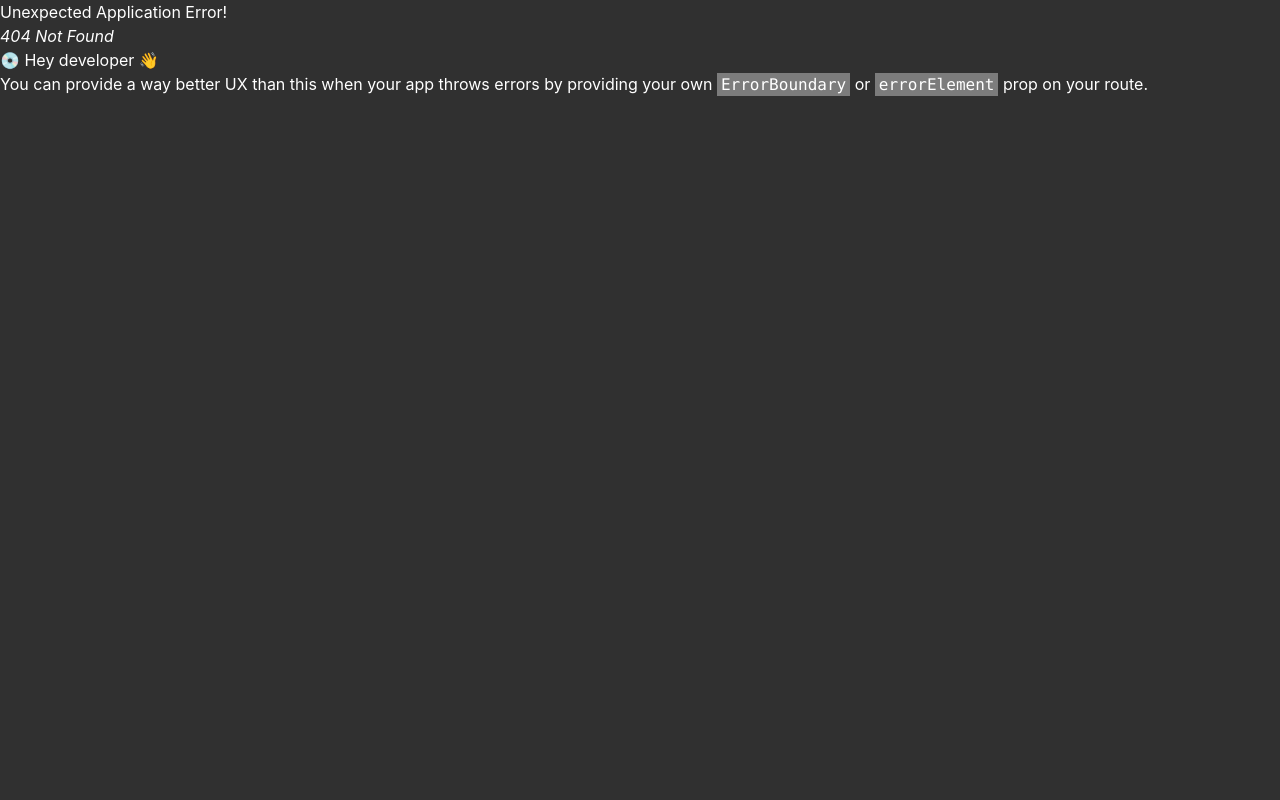
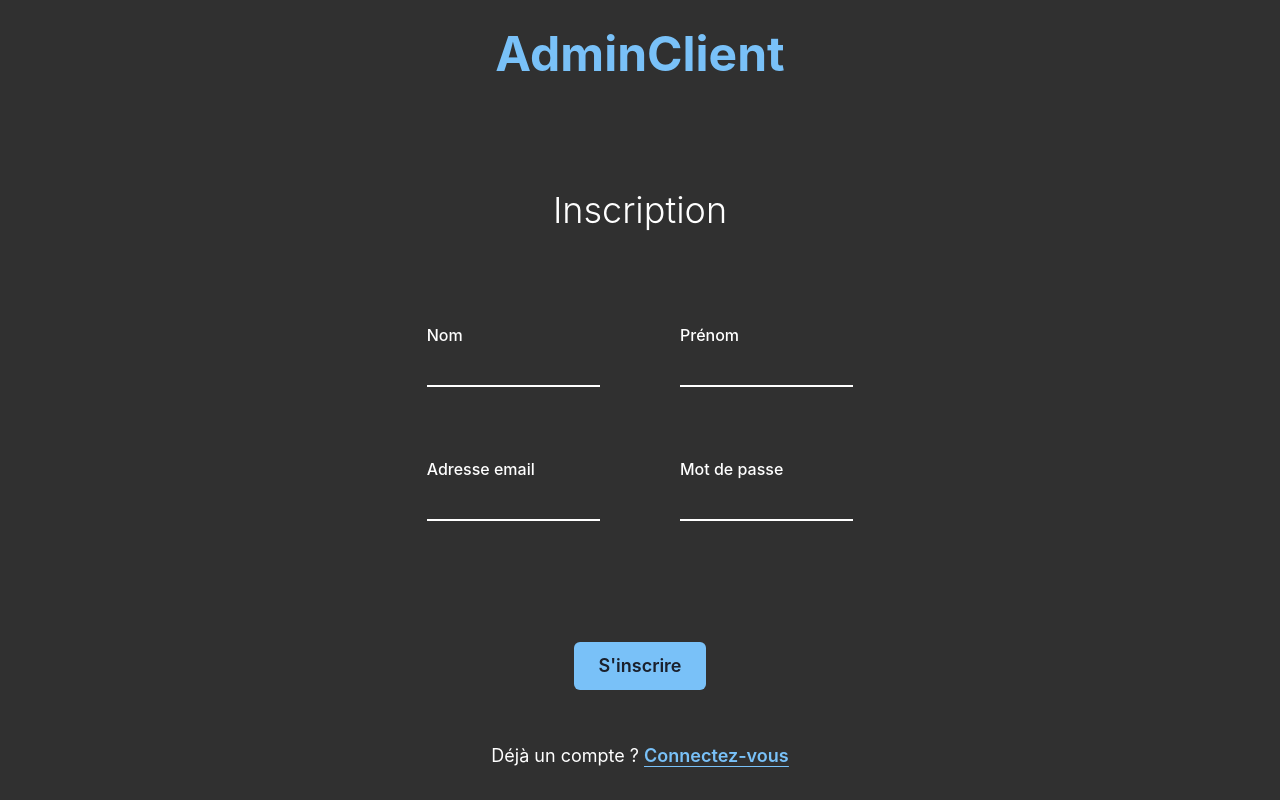
Before and after one commit to Waziio/AdminClient, a React (Vite) app in the folder front/: page /signup in a window 1280 px wide. Before the commit this address had no page. Built offline with nearby package versions, Linux system fonts and the light colour scheme.

Commit message:
signup page + api call

```diff
--- /dev/null
+++ b/front/src/components/MyInput.jsx
@@ -0,0 +1,22 @@
+import { Input } from '@chakra-ui/react'
+
+export default function MyInput({ id, type, onChange, label }) {
+  return (
+    <>
+      <label htmlFor={id ?? ''} className="font-medium">
+        {label ?? ''}
+      </label>
+      <Input
+        id={id ?? undefined}
+        type={type ?? 'text'}
+        variant="flushed"
+        borderBottomWidth={'revert'}
+        borderBottomColor={'third'}
+        focusBorderColor="primary"
+        onChange={onChange}
+        minLength={type === 'password' ? 8 : undefined}
+        maxLength={type === 'password' ? 20 : undefined}
+      ></Input>
+    </>
+  )
+}
--- /dev/null
+++ b/front/src/components/title.jsx
@@ -0,0 +1,9 @@
+import { Heading } from '@chakra-ui/react'
+
+export default function Title() {
+  return (
+    <Heading size={'2xl'} color={'primary'} className="h-1/5 flex justify-center">
+      AdminClient
+    </Heading>
+  )
+}
--- a/front/src/pages/Signin.jsx
+++ b/front/src/pages/Signin.jsx
@@ -1,88 +1,76 @@
-import { Button } from "@chakra-ui/button";
-import { Input } from "@chakra-ui/input";
-import { Heading } from "@chakra-ui/layout";
-import { Link, useNavigate } from "react-router-dom";
-import AuthService from "../services/AuthService.js";
-import { useState } from "react";
+import { Button } from '@chakra-ui/button'
+import { Input } from '@chakra-ui/input'
+import { Link, useNavigate } from 'react-router-dom'
+import AuthService from '../services/AuthService.js'
+import { useState } from 'react'
+import Title from '../components/title.jsx'
+import MyInput from '../components/MyInput.jsx'
 
 export default function Signin() {
-  const [email, setEmail] = useState("");
-  const [password, setPassword] = useState("");
-  const navigate = useNavigate();
+  const [email, setEmail] = useState('')
+  const [password, setPassword] = useState('')
+  const navigate = useNavigate()
 
-  async function handleSigninForm() {
-    const auth = new AuthService();
-    const data = await auth.signin(email, password);
+  async function handleSigninForm(e) {
+    e.preventDefault()
+    const auth = new AuthService()
+    const data = await auth.signin(email, password)
     if (data) {
-      localStorage.setItem("jwt", data?.jwt);
-      localStorage.setItem("isConnected", true);
-      localStorage.setItem("firstname", data?.firstname);
-      localStorage.setItem("lastname", data?.lastname);
-      navigate("/");
+      localStorage.setItem('jwt', data?.jwt)
+      localStorage.setItem('isConnected', true)
+      localStorage.setItem('firstname', data?.firstname)
+      localStorage.setItem('lastname', data?.lastname)
+      navigate('/')
     } else {
       // implement error notification
-      console.log("error")
+      console.log('error')
     }
   }
   return (
     <>
-      <div id="signin-container" className="h-screen flex flex-col justify-center items-center">
-        <Heading size={"3xl"} color={"primary"} className="h-1/5 flex justify-center">
-          AdminClient
-        </Heading>
+      <form id="signin-container" className="h-screen flex flex-col justify-center items-center">
+        <Title></Title>
         <div id="title-container" className="h-1/6">
-          <h2 className="text-5xl">Connexion</h2>
+          <h2 className="text-4xl font-light">Connexion</h2>
         </div>
-        <div id="inputs" className="h-1/2 flex flex-col gap-14">
+        <div id="inputs" className="h-1/2 flex flex-col gap-10">
           <div id="email-container">
-            <label htmlFor="email-input" className="font-medium">
-              Adresse email
-            </label>
-            <Input
+            <MyInput
               id="email-input"
               type="email"
-              variant="flushed"
-              borderBottomWidth={"revert"}
-              borderBottomColor={"third"}
-              focusBorderColor="primary"
+              label={'Adresse email'}
               onChange={(e) => {
-                setEmail(e.target.value);
+                setEmail(e.target.value)
               }}
-            ></Input>
+            ></MyInput>
           </div>
           <div id="password-container">
-            <label htmlFor="password-input" className="font-medium">
-              Mot de passe
-            </label>
-            <Input
+            <MyInput
               id="password-input"
               type="password"
-              variant="flushed"
-              borderBottomWidth={"revert"}
-              borderBottomColor={"third"}
-              focusBorderColor="primary"
+              label={'Mot de passe'}
               onChange={(e) => {
-                setPassword(e.target.value);
+                setPassword(e.target.value)
               }}
-            ></Input>
+            ></MyInput>
           </div>
           <div id="footer-form" className="h-2/5 flex flex-col items-center mt-5">
             <div id="btn-container" className="h-20 flex justify-center items-end">
-              <Button bgColor={"primary"} size={"lg"} onClick={async () => await handleSigninForm()}>
+              <Button type='submit' bgColor={'primary'} size={'lg'} onClick={async (e) => await handleSigninForm(e)}>
                 Se connecter
               </Button>
             </div>
             <div id="signup-container" className="h-20 flex justify-center items-end text-lg">
               <p>
-                Pas de compte ?{" "}
+                Pas de compte ?{' '}
                 <span className="text-primary font-semibold cursor-pointer underline underline-offset-4 hover:underline-offset-8 transition-all duration-200">
-                  <Link to={"/signup"}>Créez-en un</Link>
+                  <Link to={'/signup'}>Créez-en un</Link>
                 </span>
               </p>
             </div>
           </div>
         </div>
-      </div>
+      </form>
     </>
-  );
+  )
 }
--- /dev/null
+++ b/front/src/pages/Signup.jsx
@@ -0,0 +1,86 @@
+import { useState } from 'react'
+import MyInput from '../components/MyInput'
+import Title from '../components/title'
+import { Link, useNavigate } from 'react-router-dom'
+import { Button } from '@chakra-ui/react'
+import AuthService from '../services/AuthService'
+
+export default function Signup() {
+  const [firstname, setFirstname] = useState('')
+  const [lastname, setLastname] = useState('')
+  const [email, setEmail] = useState('')
+  const [password, setPassword] = useState('')
+  const navigate = useNavigate()
+
+  async function handleSignupForm(e) {
+    e.preventDefault()
+    const auth = new AuthService()
+    const data = await auth.signup(firstname, lastname, email, password)
+    if (!data) console.log(data) // TODO : notif error
+    navigate('/signin')
+  }
+
+  return (
+    <div id="page-signup" className="h-screen flex flex-col justify-center items-center">
+      <Title></Title>
+      <div id="signup-title" className="h-1/6">
+        <h2 className="text-4xl font-light">Inscription</h2>
+      </div>
+      <div id="inputs" className="h-1/3 w-1/3 grid grid-cols-2 grid-rows-2 gap-x-20 items-start">
+        <div id="lastname-container" className="flex flex-col justify-cente">
+          <MyInput
+            id={'lastname-input'}
+            label={'Nom'}
+            onChange={(e) => {
+              setLastname(e.target.value)
+            }}
+          ></MyInput>
+        </div>
+        <div id="firstname-container" className="flex flex-col justify-center">
+          <MyInput
+            id={'firstname-input'}
+            label={'Prénom'}
+            onChange={(e) => {
+              setFirstname(e.target.value)
+            }}
+          ></MyInput>
+        </div>
+        <div id="email-container" className="flex flex-col justify-center">
+          <MyInput
+            id={'email-input'}
+            label={'Adresse email'}
+            type={'email'}
+            onChange={(e) => {
+              setEmail(e.target.value)
+            }}
+          ></MyInput>
+        </div>
+        <div id="password-container" className="flex flex-col justify-center">
+          <MyInput
+            id={'password-input'}
+            label={'Mot de passe'}
+            type={'password'}
+            onChange={(e) => {
+              setPassword(e.target.value)
+            }}
+          ></MyInput>
+        </div>
+      </div>
+      <div id="footer" className="h-1/5 flex flex-col items-center mt-5">
+        <div id="btn-container" className="h-20 flex justify-center items-end">
+          <Button bgColor={'primary'} size={'lg'} type="submit" onClick={async (e) => await handleSignupForm(e)}>
+            S&apos;inscrire
+          </Button>
+        </div>
+        <div id="signin-link-container" className="h-20 flex justify-center items-end text-lg">
+          <p>
+            Déjà un compte ?{' '}
+            <span className="text-primary font-semibold cursor-pointer underline underline-offset-4 hover:underline-offset-8 transition-all duration-200">
+              <Link to={'/signin'}>Connectez-vous</Link>
+            </span>
+          </p>
+        </div>
+      </div>
+    </div>
+  )
+}
--- a/front/src/services/AuthService.js
+++ b/front/src/services/AuthService.js
@@ -1,22 +1,41 @@
-import axios from "axios";
+import axios from 'axios'
 
 class AuthService {
   async signin(email, password) {
     try {
       const result = await axios({
-        url: "http://localhost:8000/login",
-        method: "POST",
+        url: 'http://localhost:8000/login',
+        method: 'POST',
         data: {
           mail: email,
           password: password,
         },
-      });
-      return result.data;
+      })
+      return result.data
     } catch (err) {
-        console.log(err)
-        return false
+      console.log(err)
+      return false
+    }
+  }
+
+  async signup(firstname, lastname, email, password) {
+    try {
+      const result = await axios({
+        url: 'http://localhost:8000/signup',
+        method: 'POST',
+        data: {
+          firstname: firstname,
+          lastname: lastname,
+          mail: email,
+          password: password,
+        },
+      })
+      return result.data
+    } catch (err) {
+      console.log(err)
+      return false
     }
   }
 }
 
-export default AuthService;
+export default AuthService
```
Also changed, not shown: front/src/App.jsx (+14 -14 lines).
